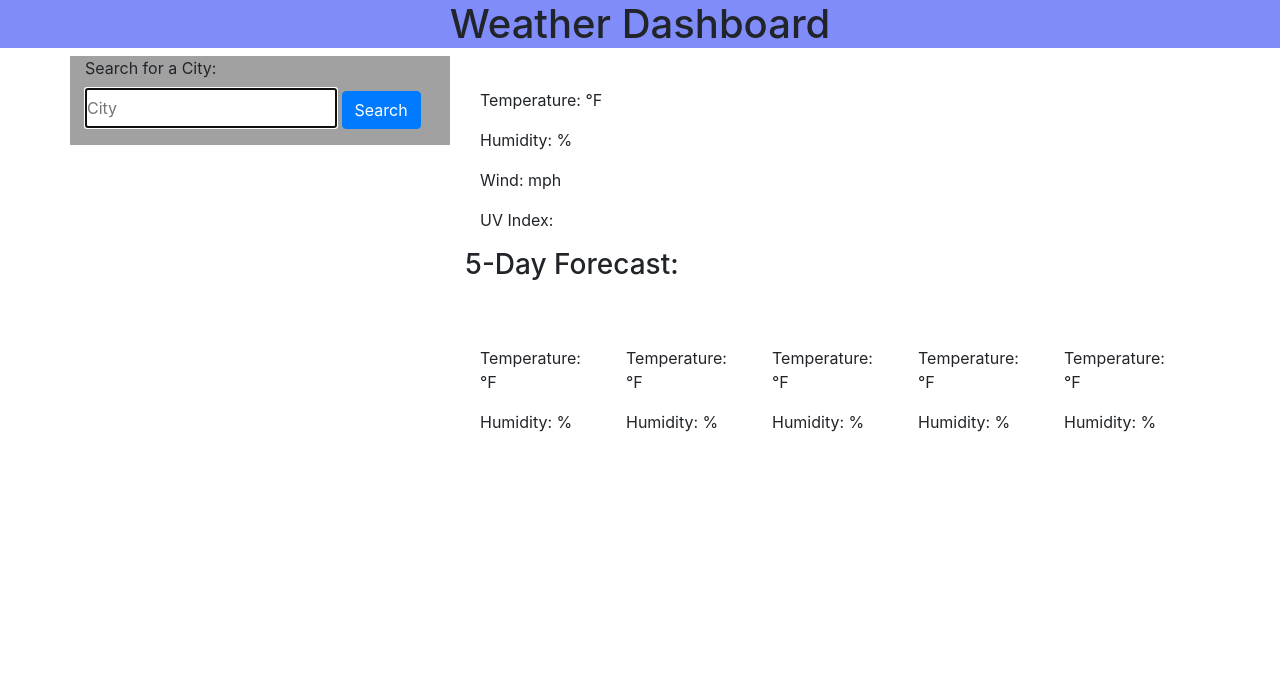
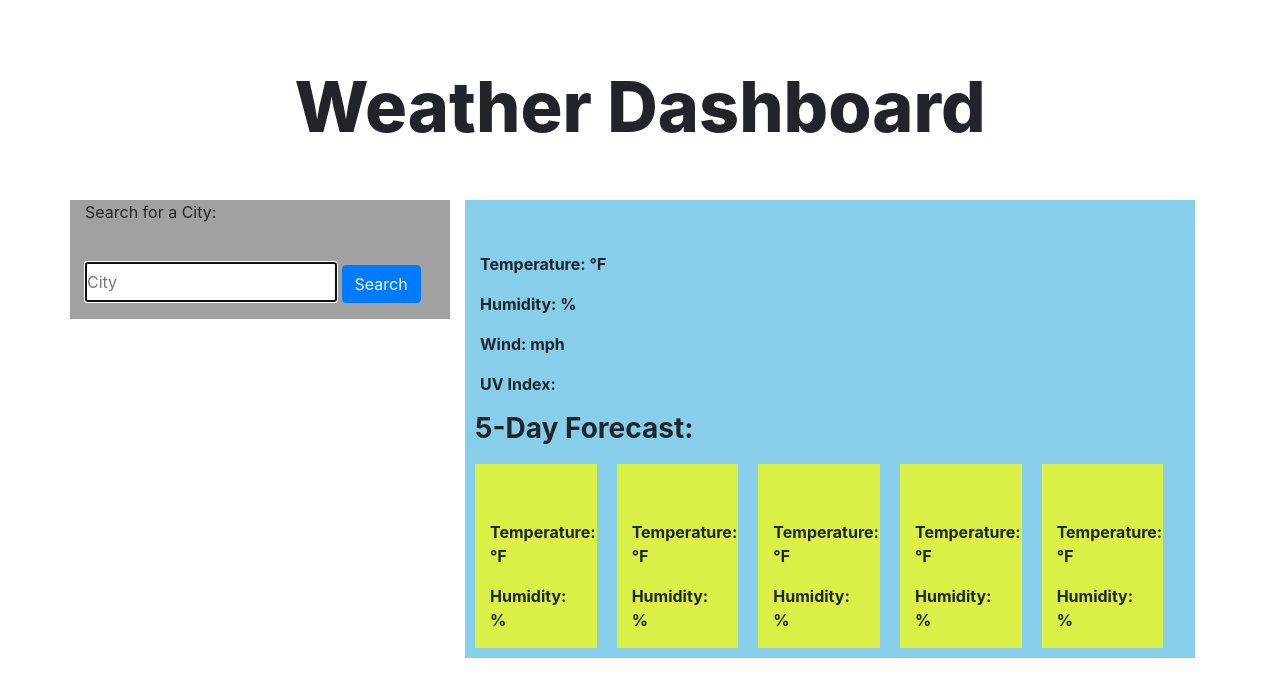
Before and after one commit to durcoorigin/weather-dashboard, a plain HTML site: page index.html in a window 1280 px wide. Drawn offline with nearby package versions, Linux system fonts and the light colour scheme.

Commit message:
added style

```diff
--- a/assets/css/style.css
+++ b/assets/css/style.css
@@ -3,40 +3,69 @@
     margin: 0;
 }
 
+
+
 header {
-    background-color: rgba(95, 110, 248, 0.788);
-    padding: 0;
-    margin: 0;
-    margin-bottom: 0;
+    height: 200px;
+    vertical-align: middle;
 
 }
 
 h1 {
     text-align: center;
-    padding: 0;
-    margin: 0;
-    margin-bottom: 0;
+    vertical-align: middle;
+    font-weight: 800;
+    font-size: 70px;
+    padding-top: 65px;
+}
 
-}
+
+
 .search-column {
     background-color: rgb(161, 161, 161);
-    padding: 0;
-    margin: 0;
+    width: 100%;
 }
 
-.search-column input {
+#user-location {
     height: 40px;
+    margin-top: 30px;
 }
 
 #history-btn {
     width: 100%;
     height: 50px;
+    font-weight: bold;
 }
 
-h3 {
-    width: 100%;
+
+.current {
+    background-color: skyblue;
+
+}
+.current p {
+    font-weight: bolder;
 }
 
-li {
-    list-style-type: none;
+
+.forecast {
+    background-color: skyblue;
 }
+
+.forecast p {
+    font-weight: bold;
+}
+
+.days {
+    background-color: rgba(255, 255, 0, 0.699);
+    margin: 10px;
+}
+
+h2 {
+    padding-top: 20px;
+}
+
+h2, h3 {
+    width: 100%;
+    font-weight: bolder;
+    padding-left: 10px;
+}
--- a/assets/js/script.js
+++ b/assets/js/script.js
@@ -24,6 +24,19 @@ var displayWeather = function(data, uvToday) {
     document.getElementById("humidity").innerHTML = humToday;
     document.getElementById("wind").innerHTML = windToday;
     document.getElementById("uvIndex").innerHTML = uvToday;
+
+    // ****** set background color for uvIndex ******
+
+        if (uvToday <= 4) {
+            document.getElementById("uvIndex").style.backgroundColor = "green";
+        }
+        else if (uvToday <= 8) {
+            document.getElementById("uvIndex").style.backgroundColor = "yellow";
+        }
+        else {
+            document.getElementById("uvIndex").style.backgroundColor = "red";
+        }
+
 
     // ****** Display Tomorrow's Weather ******
 
--- a/index.html
+++ b/index.html
@@ -4,6 +4,7 @@
     <meta charset="UTF-8">
     <meta name="viewport" content="width=device-width, initial-scale=1.0">
     <title>Weather Dashboard</title>
+    <link rel="stylesheet" href="https://stackpath.bootstrapcdn.com/bootstrap/4.4.1/css/bootstrap.min.css" integrity="sha384-Vkoo8x4CGsO3+Hhxv8T/Q5PaXtkKtu6ug5TOeNV6gBiFeWPGFN9MuhOf23Q9Ifjh" crossorigin="anonymous">
     <link rel="stylesheet" href="./assets/css/style.css">
 
 </head>
@@ -15,7 +16,8 @@
     <div class="container">
         <div class="row">
 
-            <div class="col-sm-4 search-column h-100">
+            <!-- Search location by city -->
+            <div class="col-4 search-column h-100">
                 <form id="user-form">
                     <label for="user-location">Search for a City:</label>
                     <input name="user-location" id="user-location" type="text" autofocus="true" class="form-input" placeholder="City" />
@@ -23,20 +25,18 @@
                 </form>
 
                 <div id="history-container">
-                    <ul id="history">
-
-                    </ul>
+                    <ul id="history"></ul>
                 </div>
             </div>
 
-            <div class="col-sm-8">
+            <div class="col-8">
 
                 <div class="container">
                     <div class="row current">
                         <div class="col-sm-12">
-                            <h2 id="date"></h2>
                             <h2 id="city"></h2>
-		                    <img id="icon"></img>
+                            <h3 id="date"></h3>
+                            <img id="icon"></img>
                                 <p>Temperature: <span id="temp"></span>&#8457</p>
                                 <p>Humidity: <span id="humidity"></span>%</p>
                                 <p>Wind: <span id="wind"></span>mph</p>
@@ -47,35 +47,35 @@
                     <div class="row forecast">
                         <h3>5-Day Forecast:</h3>
 
-                        <div class="col-sm">
+                        <div class="col-2 days">
                                 <p id="date1"></p>
                                 <p> <img id="icon1"> </p>
                                 <p>Temperature: <span id="temp1"></span>&#8457</p>
                                 <p>Humidity: <span id="humidity1"></span>%</p>
                         </div>
 
-                        <div class="col-sm">
+                        <div class="col-2 days">
                                 <p id="date2"></p>
                                 <p> <img id="icon2"> </p>
                                 <p>Temperature: <span id="temp2"></span>&#8457</p>
                                 <p>Humidity: <span id="humidity2"></span>%</p>
                         </div>
 
-                        <div class="col-sm">
+                        <div class="col-2 days">
                                 <p id="date3"></p>
                                 <p> <img id="icon3"> </p>
                                 <p>Temperature: <span id="temp3"></span>&#8457</p>
                                 <p>Humidity: <span id="humidity3"></span>%</p>
                         </div>
 
-                        <div class="col-sm">
+                        <div class="col-2 days">
                                 <p id="date4"></p>
                                 <p> <img id="icon4"> </p>
                                 <p>Temperature: <span id="temp4"></span>&#8457</p>
                                 <p>Humidity: <span id="humidity4"></span>%</p>
                         </div>
 
-                        <div class="col-sm">
+                        <div class="col-2 days">
                                 <p id="date5"></p>
                                 <p> <img id="icon5"> </p>
                                 <p>Temperature: <span id="temp5"></span>&#8457</p>
@@ -91,7 +91,6 @@
       </div>
 
 
-<link rel="stylesheet" href="https://stackpath.bootstrapcdn.com/bootstrap/4.4.1/css/bootstrap.min.css" integrity="sha384-Vkoo8x4CGsO3+Hhxv8T/Q5PaXtkKtu6ug5TOeNV6gBiFeWPGFN9MuhOf23Q9Ifjh" crossorigin="anonymous">
 <script src="https://cdnjs.cloudflare.com/ajax/libs/moment.js/2.24.0/moment-with-locales.min.js"></script>
 <script src="./assets/js/script.js"></script>
 </body>
```
Also changed, not shown: assets/images/screenshot.jpg (added).
